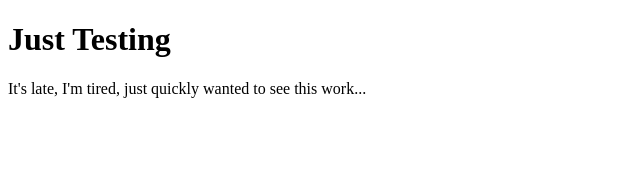
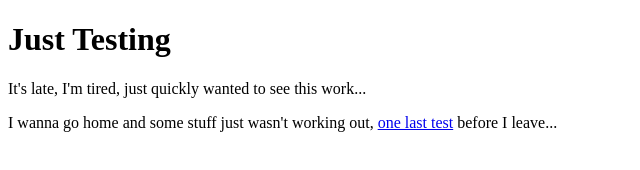
Before and after one commit to Windgazer-Freelance/windgazer-freelance.github.io, a plain HTML site: page index.html in a window 1280 px wide. Shown: the whole page, without its empty margins (0-640 px from the left). Drawn offline with Linux system fonts and the light colour scheme.

Commit message:
Quickly added a link to the submodule index file.

```diff
--- a/index.html
+++ b/index.html
@@ -9,5 +9,6 @@
 <body>
     <h1>Just Testing</h1>
     <p>It's late, I'm tired, just quickly wanted to see this work...</p>
+    <p>I wanna go home and some stuff just wasn't working out, <a href="sji/index.html">one last test</a> before I leave...</p>
 </body>
 </html>
```
